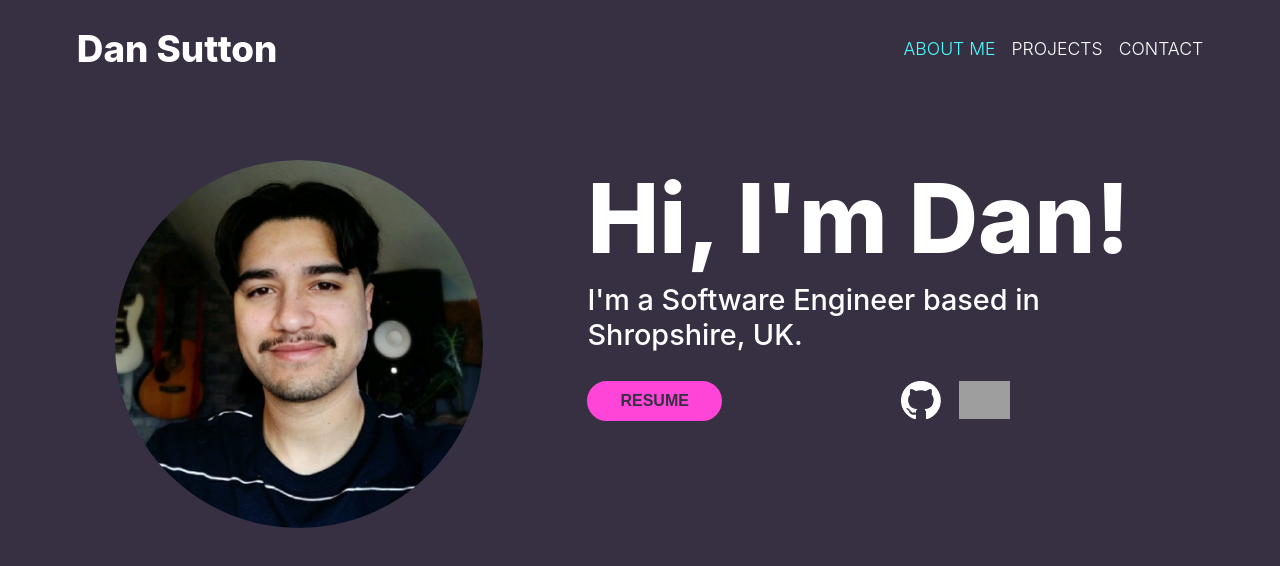
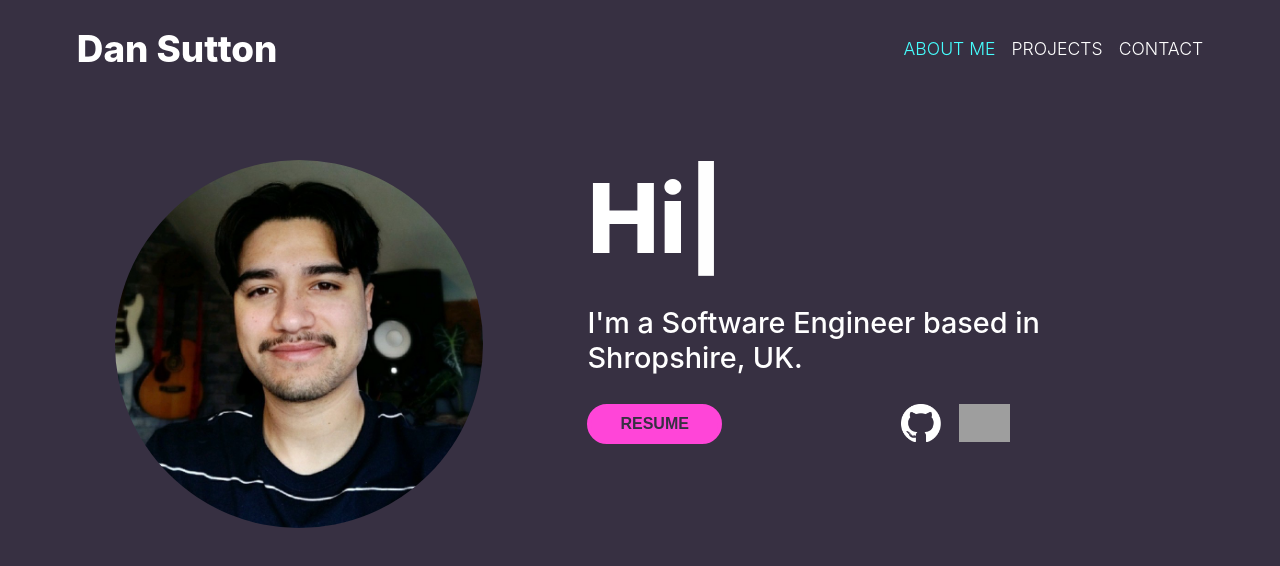
Before and after one commit to Dan-Sutton/dan-sutton-portfolio, a React (Create React App) app: page / in a window 1280 px wide. Shown: the top 566 px of the page. Built offline with nearby package versions, Linux system fonts and the light colour scheme; grey boxes are pictures that could not be loaded.

Commit message:
typing effect

```diff
--- a/package.json
+++ b/package.json
@@ -10,6 +10,7 @@
     "react-dom": "^18.2.0",
     "react-router-dom": "^6.4.3",
     "react-scripts": "5.0.1",
+    "typewriter-effect": "^2.19.0",
     "web-vitals": "^2.1.4"
   },
   "scripts": {
--- a/src/Home/Home.js
+++ b/src/Home/Home.js
@@ -4,6 +4,7 @@ import "./home.css";
 import resume from "../assets/resume.pdf";
 import ghLogo from "../assets/ghLogo.png";
 import linkedinLogo from "../assets/linkedinLogo.png";
+import Typewriter from "typewriter-effect";
 
 function Home(props) {
   function openResume() {
@@ -15,15 +16,44 @@ function Home(props) {
       <div className="home-content-row">
         <img src={profileImage} className="profile-image"></img>
         <div className="content-column">
-          <h1>Hi, I'm Dan!</h1>
+          <div className="home-title">
+            <Typewriter
+              options={{
+                strings: ["Hi, I'm Dan!"],
+                autoStart: true,
+                loop: true,
+              }}
+            />
+          </div>
+
           <p>I'm a Software Engineer based in Shropshire, UK. </p>
           <div className="home-buttons">
             <button className="resume-button" onClick={() => openResume()}>
               RESUME
             </button>
             <div className="logos">
-              <img src={ghLogo} className="ghlogo"></img>
-              <img src={linkedinLogo} className="linkedinlogo"></img>
+              <img
+                src={ghLogo}
+                className="ghlogo"
+                onClick={() =>
+                  window.open(
+                    "https://github.com/Dan-Sutton",
+                    "_blank",
+                    "noopener,noreferrer"
+                  )
+                }
+              ></img>
+              <img
+                onClick={() =>
+                  window.open(
+                    "https://www.linkedin.com/in/dewa-sutton/",
+                    "_blank",
+                    "noopener,noreferrer"
+                  )
+                }
+                src={linkedinLogo}
+                className="linkedinlogo"
+              ></img>
             </div>
           </div>
         </div>
--- a/src/Home/home.css
+++ b/src/Home/home.css
@@ -18,8 +18,7 @@
   flex-direction: column;
 }
 
-.content-column h1 {
-  margin-top: -0.1%;
+.content-column .home-title {
   color: white;
   font-size: 6rem;
   font-weight: 800;
@@ -29,7 +28,6 @@
   color: white;
   font-size: 1.8rem;
   font-weight: 500;
-  margin-top: -10%;
 }
 
 .resume-button {
```
Also changed, not shown: 1 other file (tests, documents, lock files or other folders).
